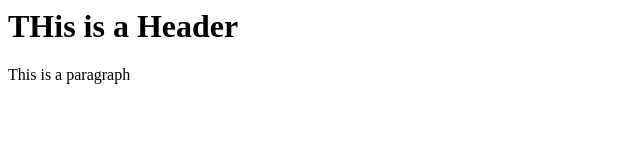
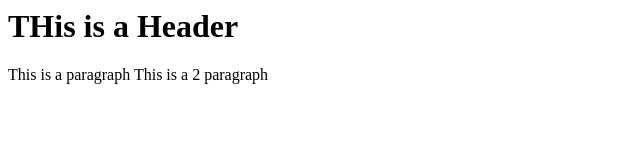
Before and after one commit to jmous/gittest, a plain HTML site: page templates/test.html in a window 1280 px wide. Shown: the whole page, without its empty margins (0-640 px from the left). Drawn offline with Linux system fonts and the light colour scheme.

Commit message:
third commit

```diff
--- a/templates/test.html
+++ b/templates/test.html
@@ -4,6 +4,8 @@
 <body>
 <h1> THis is a Header</h1>
 <p1>This is a paragraph</p1>
+<p1>This is a 2 paragraph</p1>
+
 </body>
 
 </html>
```
